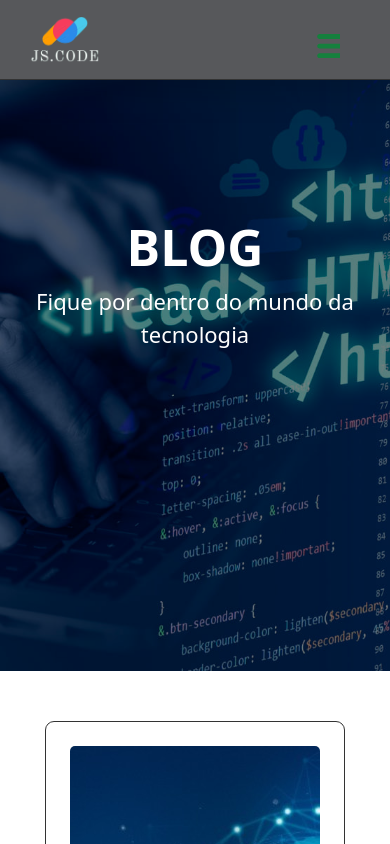
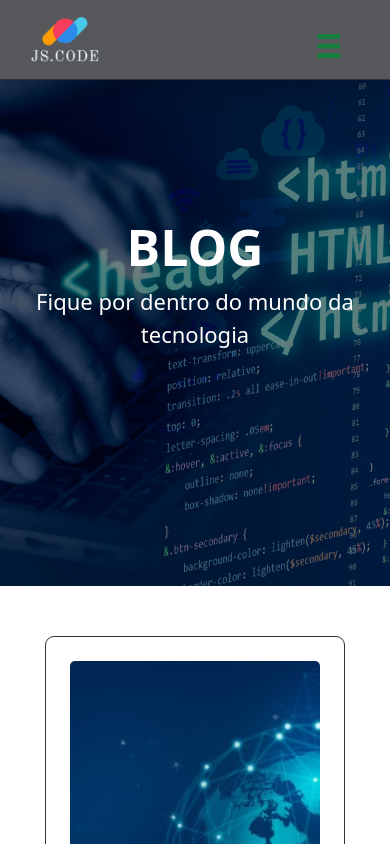
Before and after one commit to Alexandre1313/site_profile_next, a Next.js app: page /blog in a window 390 px wide. Shown: the top 844 px of the page. Built offline with nearby package versions, Linux system fonts and the light colour scheme.

Commit message:
fundos estaticos no mobile

```diff
--- a/src/styles/blogCover.module.css
+++ b/src/styles/blogCover.module.css
@@ -66,9 +66,15 @@
 
 @media screen and (max-width: 660px) {
     .divMaster {
-        height: 70vh;
+        height: 60vh;
         justify-content: start;
+        background-attachment: scroll;
     }
+
+    .divMaster::before {
+        height: 60vh;
+    }
+
     .blogTitle {
         font-size: 50px;
         text-align: center;
--- a/src/styles/homeGridWithBackgroundImage.module.css
+++ b/src/styles/homeGridWithBackgroundImage.module.css
@@ -36,11 +36,11 @@
         display: flex;
         align-items: center;
         justify-content: center;
-        background-image: url('../../public/images/Eniac_500.jpg');
+        background-image: url('../../public/images/ENIAC.jpg');
         background-repeat: no-repeat;
         background-position: center;
         background-size: cover;
-        background-attachment: fixed;
+        background-attachment: scroll;
         width: 100%;
         height: 50vh;
         position: relative;
--- a/src/styles/homeOpen.module.css
+++ b/src/styles/homeOpen.module.css
@@ -131,11 +131,11 @@
         display: flex;
         align-items: flex-start;
         justify-content: center;
-        background-image: url('../../public/images/nodejs-api-rest.png');
+        background-image: url('../../public/images/fundo_home_one.jpg');
         background-repeat: no-repeat;
         background-position: center;
         background-size: cover;
-        background-attachment: fixed;
+        background-attachment: scroll;
         width: 100%;
         height: 675px;
         position: relative;
```
